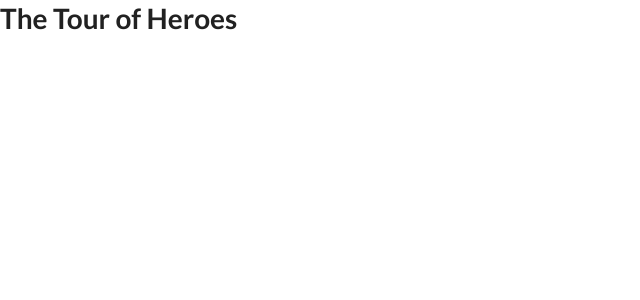
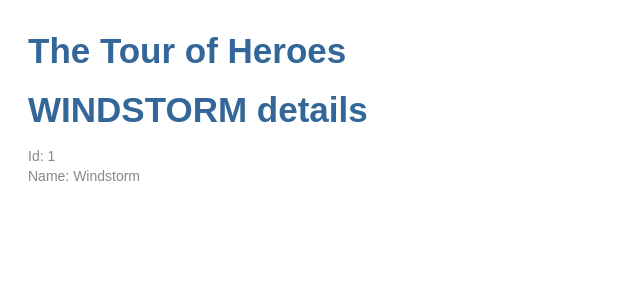
Before and after one commit to henriquenovais/Angular101, an Angular app in the folder angular-tour-of-heroes/: page / in a window 1280 px wide. Shown: the top 300 px of the page, without its empty margins (0-640 px from the left). Built offline with nearby package versions, Linux system fonts and the light colour scheme.

Commit message:
Implement first component with class

```diff
--- a/angular-tour-of-heroes/src/app/app.component.html
+++ b/angular-tour-of-heroes/src/app/app.component.html
@@ -1,3 +1,4 @@
 <div>
   <h1>{{ title }}</h1>
+  <app-heroes></app-heroes>
 </div>
--- a/angular-tour-of-heroes/src/app/app.module.ts
+++ b/angular-tour-of-heroes/src/app/app.module.ts
@@ -2,10 +2,12 @@ import { BrowserModule } from '@angular/platform-browser';
 import { NgModule } from '@angular/core';
 
 import { AppComponent } from './app.component';
+import { HeroesComponent } from './heroes/heroes.component';
 
 @NgModule({
   declarations: [
-    AppComponent
+    AppComponent,
+    HeroesComponent
   ],
   imports: [
     BrowserModule
--- /dev/null
+++ b/angular-tour-of-heroes/src/app/heroes/heroes.component.html
@@ -0,0 +1,3 @@
+<h1> {{hero.name | uppercase}} details </h1>
+<div><span>Id: </span>{{hero.id}}</div>
+<div><span>Name: </span>{{hero.name}}</div>
--- /dev/null
+++ b/angular-tour-of-heroes/src/app/heroes/heroes.component.ts
@@ -0,0 +1,22 @@
+import { Component, OnInit } from "@angular/core";
+import { Hero } from "../models/Hero";
+
+@Component({
+  selector: "app-heroes", //CSS element of the component
+  templateUrl: "./heroes.component.html", //Location of component's template
+  styleUrls: ["./heroes.component.css"] //Location of component's private CSS styles.
+})
+//It is always fundamental to export the component, as follows:
+export class HeroesComponent implements OnInit {
+  hero: Hero = {
+    id: 1,
+    name: "Windstorm"
+  };
+
+  constructor() {}
+
+  ngOnInit() {
+    //Good place to put initialization logic
+    //Angular calls this function shortly after creating a component
+  }
+}
--- /dev/null
+++ b/angular-tour-of-heroes/src/app/models/Hero.ts
@@ -0,0 +1,4 @@
+export class Hero {
+  id: number;
+  name: string;
+}
--- a/angular-tour-of-heroes/src/index.html
+++ b/angular-tour-of-heroes/src/index.html
@@ -1,10 +1,11 @@
 <!doctype html>
 <html lang="en">
 <head>
+  <!-- This is the main(root) HTML file in which all components are gonna be mounted!
+     Any global styles can and should be put here!-->
   <meta charset="utf-8">
   <title>AngularTourOfHeroes</title>
   <base href="/">
-
   <meta name="viewport" content="width=device-width, initial-scale=1">
   <link rel="stylesheet" type="text/css" href="https://cdnjs.cloudflare.com/ajax/libs/semantic-ui/2.4.1/semantic.min.css">
   <link rel="icon" type="image/x-icon" href="favicon.ico">
--- a/angular-tour-of-heroes/src/styles.css
+++ b/angular-tour-of-heroes/src/styles.css
@@ -1 +1,23 @@
 /* You can add global styles to this file, and also import other style files */
+/* Application-wide Styles */
+h1 {
+    color: #369;
+    font-family: Arial, Helvetica, sans-serif;
+    font-size: 250%;
+  }
+  h2, h3 {
+    color: #444;
+    font-family: Arial, Helvetica, sans-serif;
+    font-weight: lighter;
+  }
+  body {
+    margin: 2em;
+  }
+  body, input[type="text"], button {
+    color: #888;
+    font-family: Cambria, Georgia;
+  }
+  /* everywhere else */
+  * {
+    font-family: Arial, Helvetica, sans-serif;
+  }
```
Also changed, not shown: angular-tour-of-heroes/src/app/app.component.ts (+13 -1 lines), angular-tour-of-heroes/src/app/heroes/heroes.component.css (added), 1 other file (tests, documents, lock files or other folders).
